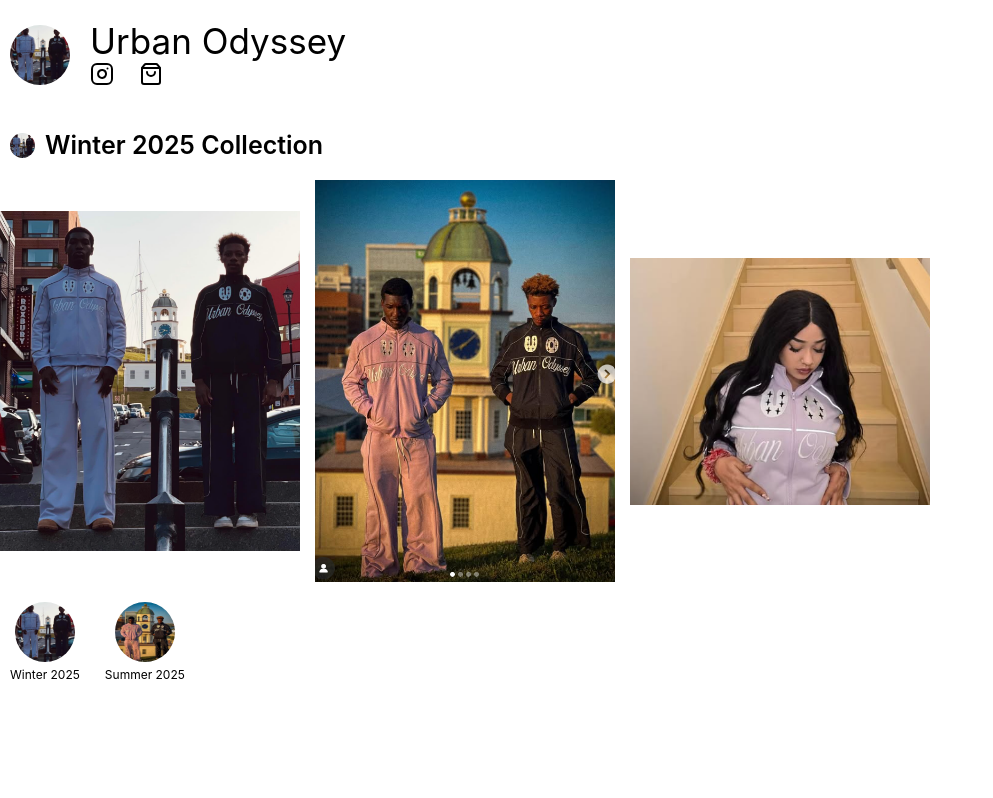
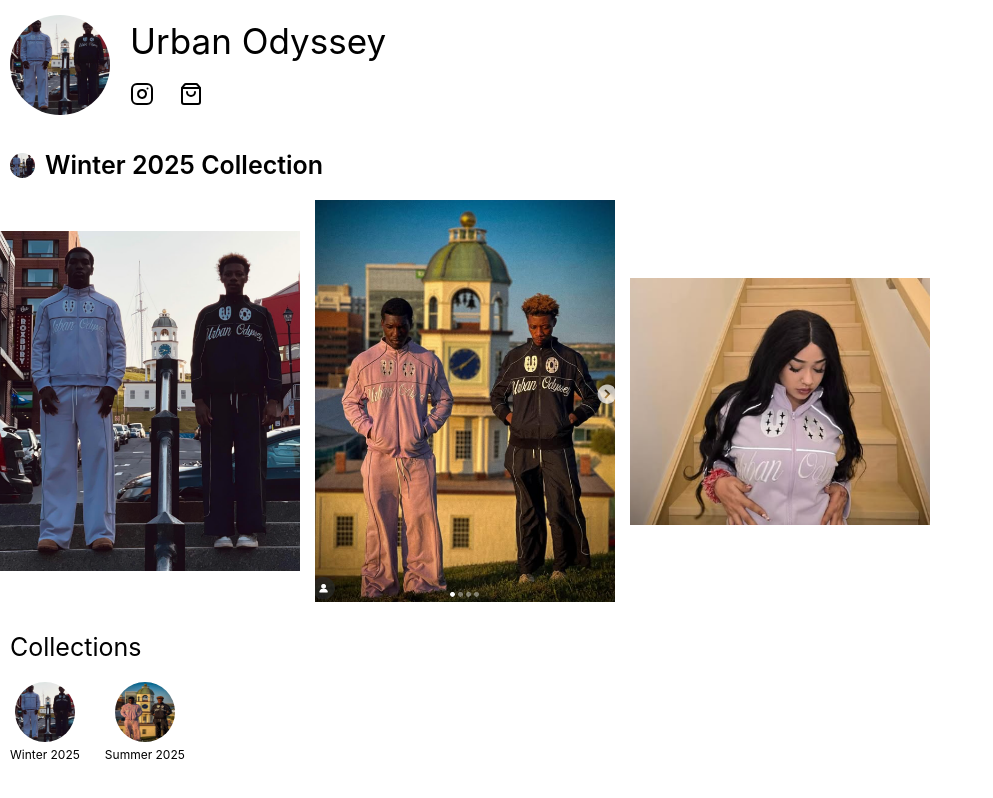
Before and after one commit to edzainhema/urbanodyssey, a React (Create React App) app: page / in a window 1280 px wide. Shown: the whole page, without its empty margins (0-993 px from the left). Built offline with nearby package versions, Linux system fonts and the light colour scheme.

Commit message:
your message here

```diff
--- a/src/App.tsx
+++ b/src/App.tsx
@@ -13,13 +13,13 @@
 				src="/image.png"
 				alt="Urban Odyssey 1"
 				style={{
-					width: "60px",
-					height: "60px",
-					borderRadius: 30
+					width: "100px",
+					height: "100px",
+					borderRadius: 60
 				}}
 			/>
 			<div style={{marginLeft:10}}>
-				<div style={{ textAlign:'left', paddingLeft:10, fontSize: "35px", marginTop: "20px" }}>
+				<div style={{ textAlign:'left', marginBottom:20, paddingLeft:10, fontSize: "35px", marginTop: "20px" }}>
 					Urban Odyssey
 				</div>
 				<div
@@ -91,7 +91,9 @@
       style={{ width: "300px" }}
     />
   </div>
-
+     <div style={{ textAlign:'left', marginBottom:20, paddingLeft:10, fontSize: "25px", marginTop: "20px" }}>
+					Collections
+				</div>
       <div style={{
         display: "flex",
         justifyContent: "left",
```
